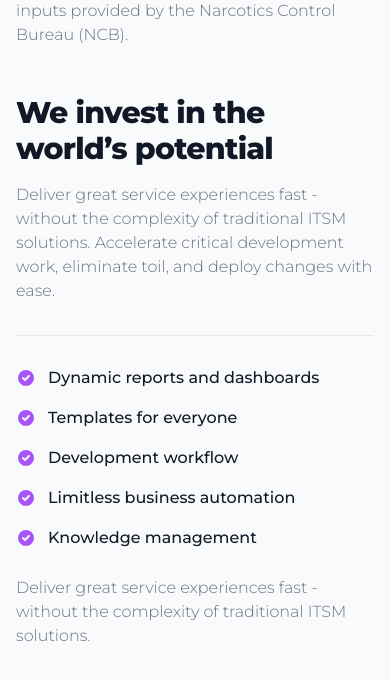
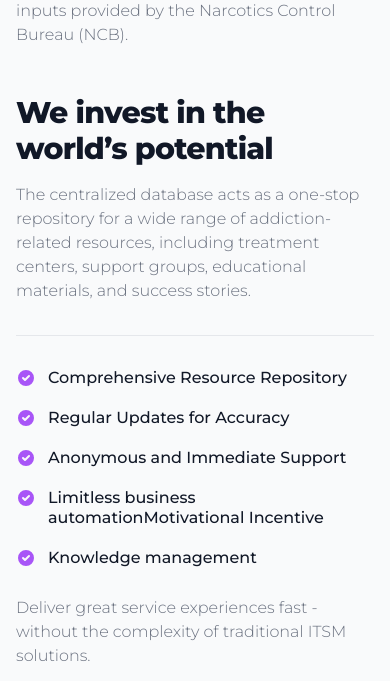
Before and after one commit to ashwin3082002/codeyankee_SIH, a Django app: page / in a window 390 px wide. Shown: the part 814-1495 px from the top of the page. Run offline with Django 4.2, Linux system fonts and the light colour scheme; style sheets or scripts are compiled from the project's sources; some libraries are stand-ins or nearby versions.

Commit message:
change in html

```diff
--- a/templates/index.html
+++ b/templates/index.html
@@ -157,29 +157,32 @@
             <img class="hidden w-full mb-4 rounded-lg lg:mb-0 lg:flex" src="./images/feature-2.png" alt="feature image 2">
             <div class="text-gray-500 sm:text-lg dark:text-gray-400">
                 <h2 class="mb-4 text-3xl font-extrabold tracking-tight text-gray-900 dark:text-white">We invest in the world’s potential</h2>
-                <p class="mb-8 font-light lg:text-xl">Deliver great service experiences fast - without the complexity of traditional ITSM solutions. Accelerate critical development work, eliminate toil, and deploy changes with ease.</p>
+                <p class="mb-8 font-light lg:text-xl">The centralized database acts as a one-stop repository for a wide range of addiction-related resources, including treatment centers, support groups, educational materials, and success stories.
+                </p>
                 <!-- List -->
                 <ul role="list" class="pt-8 space-y-5 border-t border-gray-200 my-7 dark:border-gray-700">
                     <li class="flex space-x-3">
                         <!-- Icon -->
                         <svg class="flex-shrink-0 w-5 h-5 text-purple-500 dark:text-purple-400" fill="currentColor" viewBox="0 0 20 20" xmlns="http://www.w3.org/2000/svg"><path fill-rule="evenodd" d="M10 18a8 8 0 100-16 8 8 0 000 16zm3.707-9.293a1 1 0 00-1.414-1.414L9 10.586 7.707 9.293a1 1 0 00-1.414 1.414l2 2a1 1 0 001.414 0l4-4z" clip-rule="evenodd"></path></svg>
-                        <span class="text-base font-medium leading-tight text-gray-900 dark:text-white">Dynamic reports and dashboards</span>
+                        <span class="text-base font-medium leading-tight text-gray-900 dark:text-white">Comprehensive Resource Repository
+                        </span>
                     </li>
                     <li class="flex space-x-3">
                         <!-- Icon -->
                         <svg class="flex-shrink-0 w-5 h-5 text-purple-500 dark:text-purple-400" fill="currentColor" viewBox="0 0 20 20" xmlns="http://www.w3.org/2000/svg"><path fill-rule="evenodd" d="M10 18a8 8 0 100-16 8 8 0 000 16zm3.707-9.293a1 1 0 00-1.414-1.414L9 10.586 7.707 9.293a1 1 0 00-1.414 1.414l2 2a1 1 0 001.414 0l4-4z" clip-rule="evenodd"></path></svg>
-                        <span class="text-base font-medium leading-tight text-gray-900 dark:text-white">Templates for everyone</span>
+                        <span class="text-base font-medium leading-tight text-gray-900 dark:text-white">Regular Updates for Accuracy
+
+                        </span>
                     </li>
                     <li class="flex space-x-3">
                         <!-- Icon -->
                         <svg class="flex-shrink-0 w-5 h-5 text-purple-500 dark:text-purple-400" fill="currentColor" viewBox="0 0 20 20" xmlns="http://www.w3.org/2000/svg"><path fill-rule="evenodd" d="M10 18a8 8 0 100-16 8 8 0 000 16zm3.707-9.293a1 1 0 00-1.414-1.414L9 10.586 7.707 9.293a1 1 0 00-1.414 1.414l2 2a1 1 0 001.414 0l4-4z" clip-rule="evenodd"></path></svg>
-                        <span class="text-base font-medium leading-tight text-gray-900 dark:text-white">Development workflow</span>
+                        <span class="text-base font-medium leading-tight text-gray-900 dark:text-white">Anonymous and Immediate Support</span>
                     </li>
                     <li class="flex space-x-3">
                         <!-- Icon -->
                         <svg class="flex-shrink-0 w-5 h-5 text-purple-500 dark:text-purple-400" fill="currentColor" viewBox="0 0 20 20" xmlns="http://www.w3.org/2000/svg"><path fill-rule="evenodd" d="M10 18a8 8 0 100-16 8 8 0 000 16zm3.707-9.293a1 1 0 00-1.414-1.414L9 10.586 7.707 9.293a1 1 0 00-1.414 1.414l2 2a1 1 0 001.414 0l4-4z" clip-rule="evenodd"></path></svg>
-                        <span class="text-base font-medium leading-tight text-gray-900 dark:text-white">Limitless business automation</span>
-                    </li>
+                        <span class="text-base font-medium leading-tight text-gray-900 dark:text-white">Limitless business automationMotivational Incentive
                     <li class="flex space-x-3">
                         <!-- Icon -->
                         <svg class="flex-shrink-0 w-5 h-5 text-purple-500 dark:text-purple-400" fill="currentColor" viewBox="0 0 20 20" xmlns="http://www.w3.org/2000/svg"><path fill-rule="evenodd" d="M10 18a8 8 0 100-16 8 8 0 000 16zm3.707-9.293a1 1 0 00-1.414-1.414L9 10.586 7.707 9.293a1 1 0 00-1.414 1.414l2 2a1 1 0 001.414 0l4-4z" clip-rule="evenodd"></path></svg>
```
